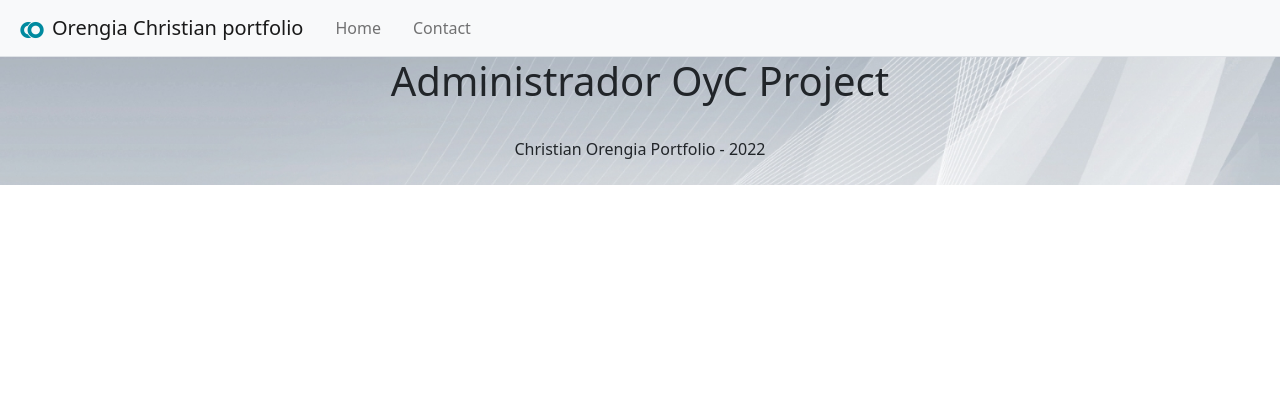
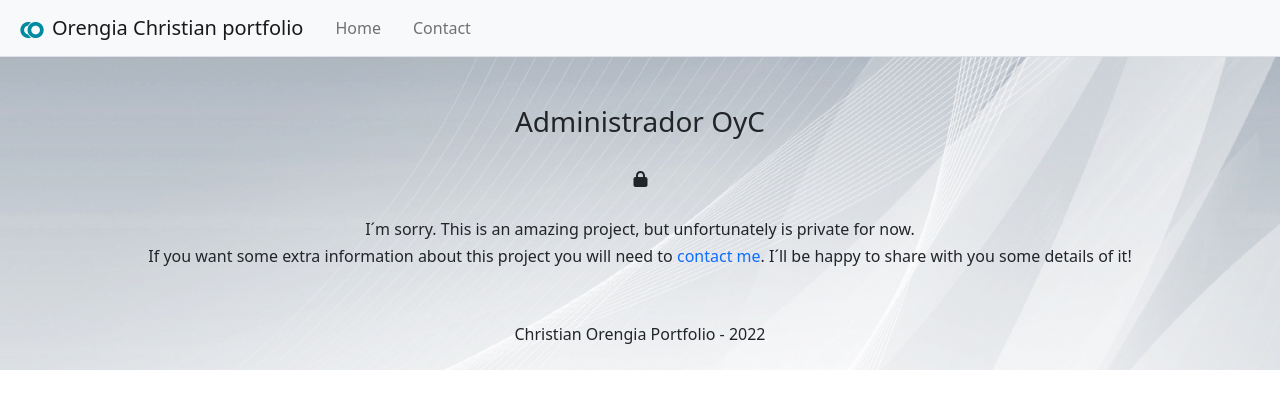
Before and after one commit to mxchristian17/portfolio, a React (Create React App) app: page /projects/Administrador%20OyC in a window 1280 px wide. Shown: the top 408 px of the page. Built offline with nearby package versions, Linux system fonts and the light colour scheme.

Commit message:
Updated php project link, improved REST api button to show message when location is not enabled

```diff
--- a/src/Components/Console/Console.js
+++ b/src/Components/Console/Console.js
@@ -7,6 +7,7 @@ import Comment from '../SyntaxStyles/Comment'
 import { FontAwesomeIcon } from '@fortawesome/react-fontawesome'
 import { faBootstrap, faCss3, faGitSquare, faHtml5, faLaravel, faPhp, faReact } from '@fortawesome/free-brands-svg-icons'
 import '../Console/Cursor.css'
+import { Link } from 'react-router-dom'
 
 
 const Console = () => {
@@ -39,7 +40,7 @@ const Console = () => {
         <Symbol text="= { " /><br />
         &emsp;<Text text="'name' " /><Symbol text=": " /><Text text="'Administrador OyC'" /><Symbol text="," /><br />
         &emsp;<Text text="'date' " /><Symbol text=": " /><Text text="'01/03/2016'" /><Symbol text="," /><br />
-        &emsp;<Text text="'link' " /><Symbol text=": " /><a className="text-decoration-none" rel="noreferrer" href="https://github.com/mxchristian17/programa.git" target="_blank"><Text text="'GitHub link'" /></a><Comment text=" // <-------" /><br />
+        &emsp;<Text text="'link' " /><Symbol text=": " /><Link to="/projects/Administrador%20OyC" className="text-decoration-none"><Text text="'Link'" /></Link><Comment text=" // <-------" /><br />
         <Symbol text="}" />
         <div className="cursor"></div>
 
--- a/src/Components/Projects/Projects.js
+++ b/src/Components/Projects/Projects.js
@@ -1,14 +1,22 @@
+import { faLock } from '@fortawesome/free-solid-svg-icons';
+import { FontAwesomeIcon } from '@fortawesome/react-fontawesome';
 import React from 'react'
-import { useParams } from 'react-router-dom';
+import { Link, useParams } from 'react-router-dom';
 
 const Projects = () => {
 
     const { projectId } = useParams();
 
   return (
-    <div className="container">
-      <h1><span className="text-capitalize">{ projectId }</span> Project</h1>
-    </div>
+    <section className="container">
+
+      <article className="top-0 py-md-4 align-items-center">
+        <h3 className="p-4"><span className="text-capitalize">{ projectId }</span></h3>
+        <FontAwesomeIcon className="h1 pb-4" icon={ faLock } />
+        <p className="h6">I´m sorry. This is an amazing project, but unfortunately is private for now.</p>
+        <p className="h6">If you want some extra information about this project you will need to <Link to="/contact" className="text-decoration-none">contact me</Link>. I´ll be happy to share with you some details of it!</p>
+      </article>
+    </section>
   )
 }
 
--- a/src/Components/WeatherWidget/WeatherWidget.js
+++ b/src/Components/WeatherWidget/WeatherWidget.js
@@ -62,9 +62,9 @@ const WeatherWidget = () => {
   return (
     <div className="w-100">
         {error && "Weather failed loading"}
+        <div style={{fontSize : "1em"}} className="rounded d-flex align-items-center p-0 m-0">
         {
-        typeof(weather.main) !== "undefined" &&
-        <div style={{fontSize : "1em"}} className="rounded d-flex align-items-center p-0 m-0">
+        typeof(weather.main) !== "undefined" ?
             <div>
                 <div className="d-inline float-start me-3">
                     <OverlayTrigger trigger="focus" placement="top" overlay={popover}>
@@ -75,8 +75,9 @@ const WeatherWidget = () => {
                 <img alt="weather icon" style={{height: "2.5em"}} src={ weather.icon } />
                 { weather.description }
             </div>
+        :   <h6>REST API usage <small className="text-secondary">(enable location on your browser to look one example here!)</small></h6>
+        }
         </div>
-        }
     </div>
   )
 }
```
